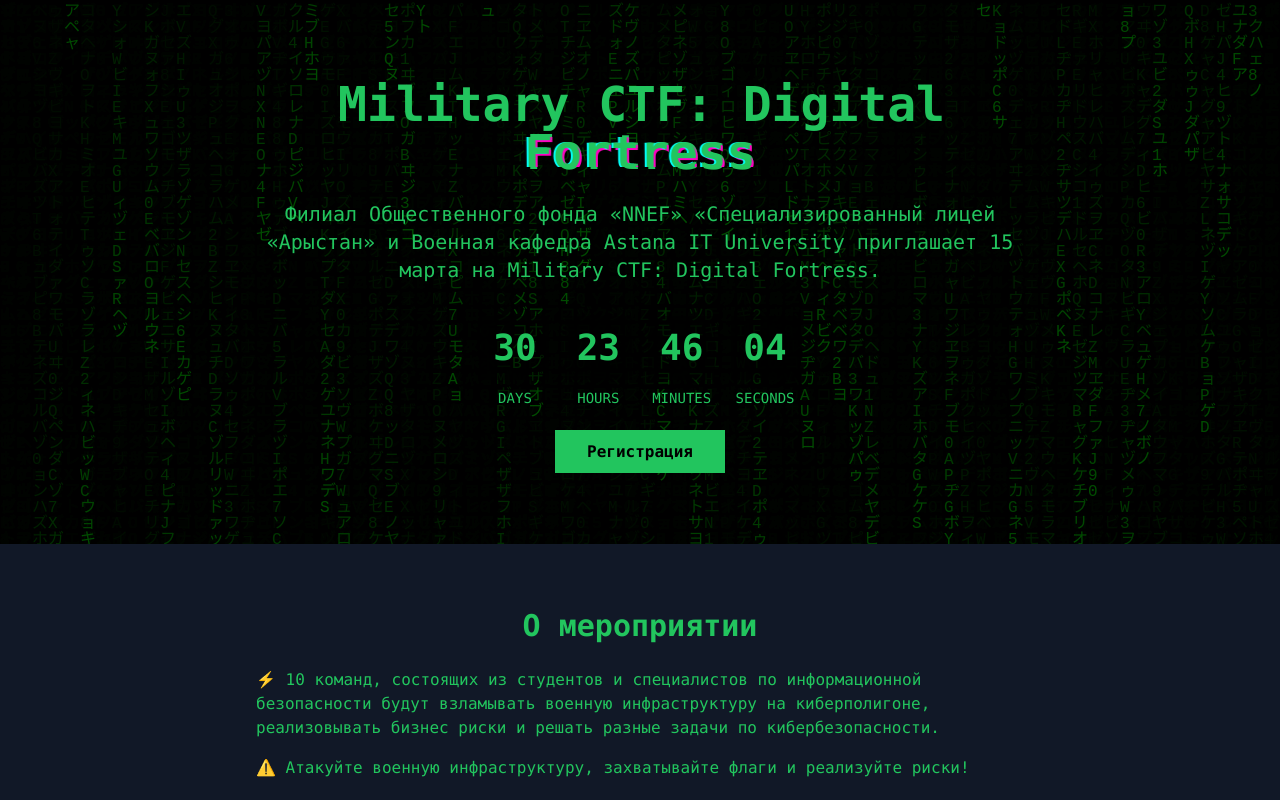
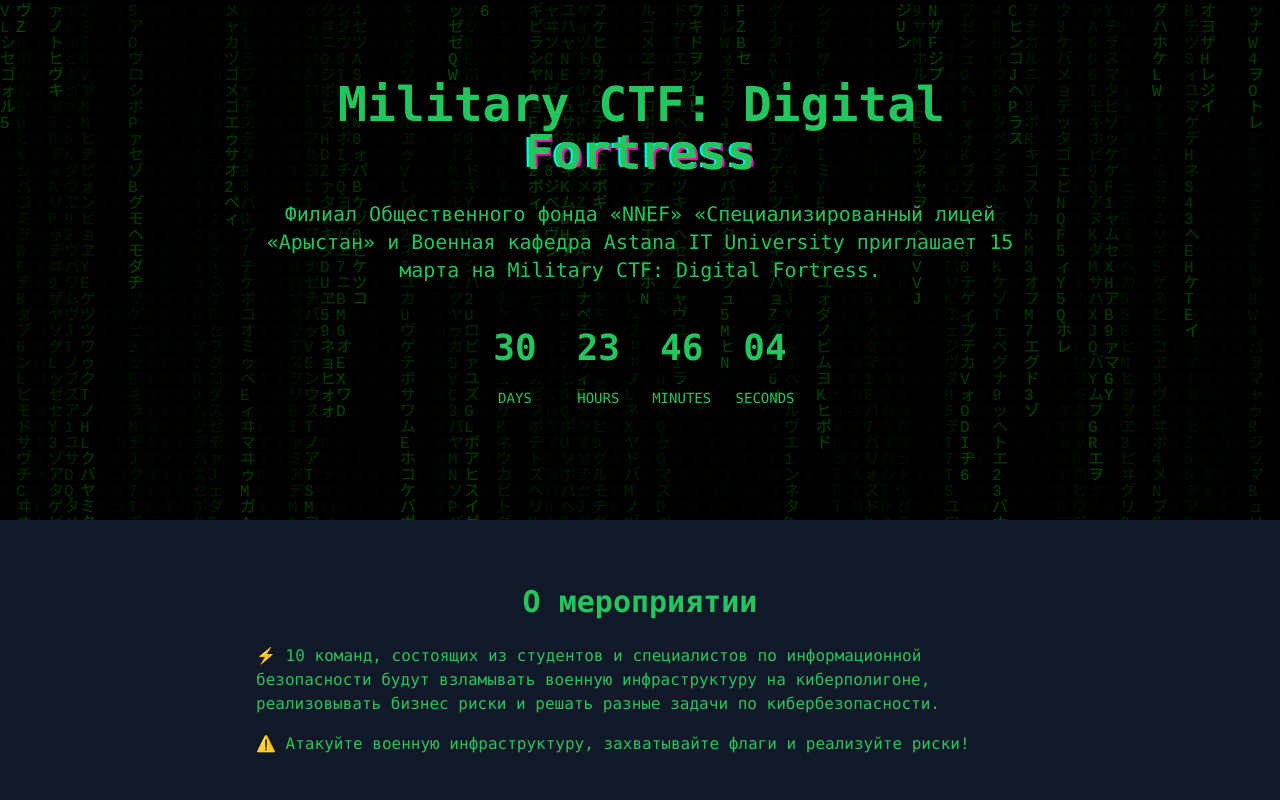
Before and after one commit to alerrad/arystan-ctf, a Next.js app: page / in a window 1280 px wide. Shown: the top 800 px of the page. Built offline with nearby package versions, Linux system fonts and the light colour scheme.

Commit message:
fix: remove button

```diff
--- a/app/page.tsx
+++ b/app/page.tsx
@@ -20,12 +20,6 @@ export default function Home() {
             приглашает 15 марта на Military CTF: Digital Fortress.
           </p>
           <CountdownTimer />
-          <Link
-            href="#register"
-            className="bg-green-500 text-black px-8 py-3 rounded-md font-bold hover:bg-green-400 transition duration-300"
-          >
-            Регистрация
-          </Link>
         </div>
       </section>
 
```
